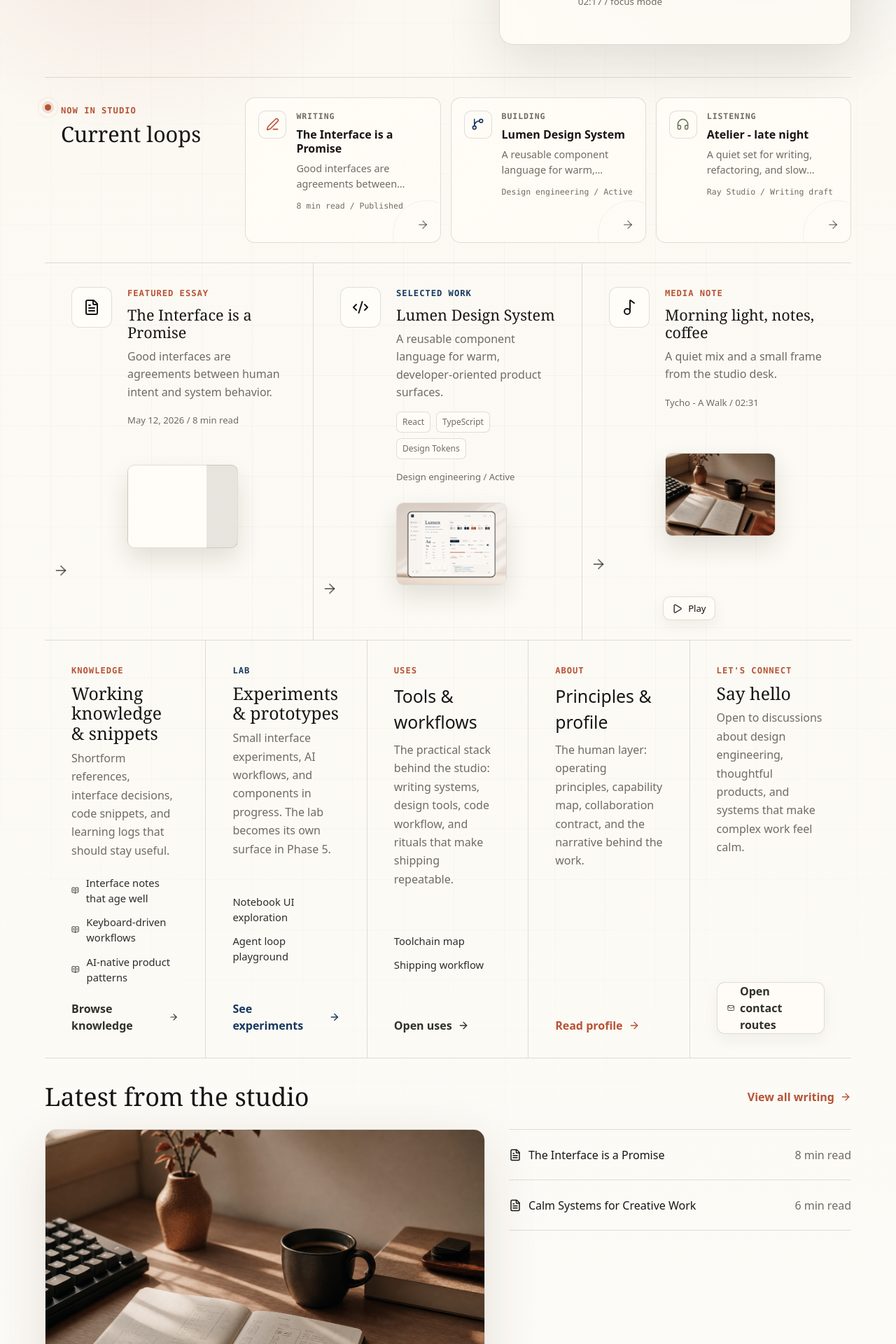
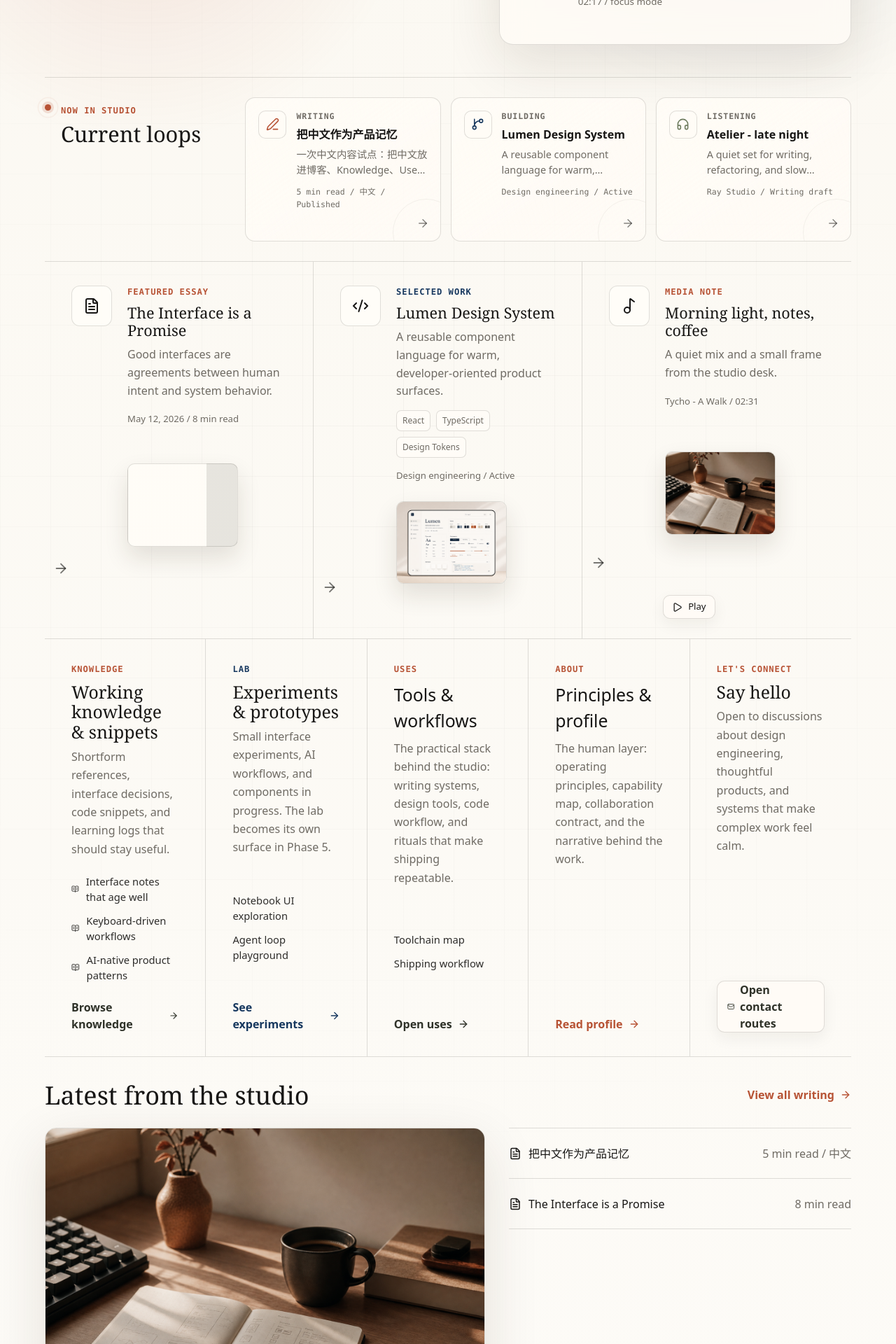
Before and after one commit to njueeRay/elegant-developer-studio, a Next.js app: page / in a window 1280 px wide. Shown: the part 760-2680 px from the top of the page at 70% size. Built offline with nearby package versions, Linux system fonts and the light colour scheme.

Commit message:
feat: add chinese content pilot

```diff
--- /dev/null
+++ b/src/content/posts/chinese-as-product-memory.mdx
@@ -0,0 +1,58 @@
+export const meta = {
+  slug: "chinese-as-product-memory",
+  title: "把中文作为产品记忆",
+  subtitle: "当个人站开始承载长期思考，中文不只是翻译层，而是更贴近判断、协作和复盘的工作语言。",
+  date: "2026-06-15",
+  updated: "2026-06-15",
+  status: "Published",
+  readingTime: "5 min read / 中文",
+  tags: ["中文写作", "Knowledge", "Product Systems"],
+  featured: true,
+  summary:
+    "一次中文内容试点：把中文放进博客、Knowledge、Uses 和 About，让个人主页开始记录更真实的判断过程。",
+  toc: [
+    { id: "language-is-a-system-surface", title: "语言也是系统表面" },
+    { id: "where-chinese-should-live", title: "中文应该住在哪里" },
+    { id: "what-to-keep-small", title: "先保持小而稳定" },
+  ],
+};
+
+# 把中文作为产品记忆
+
+个人主页如果只是一张漂亮名片，语言选择并不复杂。但当它开始承载项目地图、阶段复盘、知识库、作品集和长期写作时，语言就不再只是展示层，而会变成系统的一部分。
+
+中文在这里的价值不是“把英文翻译一遍”。它更适合承载判断、权衡、过程和协作语境。尤其当项目本身由中文讨论、中文复盘和中文飞书知识库推动时，中文内容应该进入公开站点，而不是只留在后台文档里。
+
+<InsightCard title="试点规则" tone="rust">
+  中文内容先进入少数高价值位置：博客、Knowledge、Uses、About。每一处都要有明确职责，不做整站机械双语。
+</InsightCard>
+
+## 语言也是系统表面
+
+界面语言不是皮肤。它决定读者如何理解一个人的工作方式、判断方式和表达密度。
+
+英文适合保留在组件名、技术路径、API、品牌和开源生态里，因为这些对象本来就以英文运转。中文适合表达项目判断、阶段复盘、协作原则和知识沉淀，因为这些内容更依赖语气、边界和细腻的上下文。
+
+所以这个站点不需要立刻变成严格双语站。更好的策略是先建立中文内容的“居住规则”：哪些页面适合中文，哪些页面只需要少量中文入口，哪些技术对象应该保持英文。
+
+## 中文应该住在哪里
+
+博客适合承载完整判断。它可以解释一个阶段为什么这样做，而不是只展示做了什么。
+
+Knowledge 适合沉淀短原则。比如“公开可达优先于内部存在”这种规则，不应该只埋在某次聊天里，它应该成为可引用的知识条目。
+
+Uses 适合记录工作流。工具本身可以是英文品牌，但使用方式、节奏和决策标准更适合中文描述。
+
+About 适合表达工作原则。一个人的产品判断和协作方式，如果只能用抽象英文短语描述，往往会损失很多真实感。
+
+## 先保持小而稳定
+
+中文内容第一阶段不追求数量。真正重要的是：它能不能进入现有系统，而不破坏导航、筛选、搜索、排版、移动端和追踪机制。
+
+如果这次试点成立，下一步可以继续补三类内容：
+
+- 中文长文：阶段复盘、产品判断、设计原则。
+- 中文 Knowledge：可复用的项目规则和决策句。
+- 中文 About/Uses：更真实的工作方式和工具链说明。
+
+这会让个人主页更像一个活的 Studio，而不只是一个漂亮的英文模板。
--- a/src/data/about.ts
+++ b/src/data/about.ts
@@ -53,6 +53,15 @@ export const aboutProfile = {
 };
 
 export const aboutPrinciples: AboutPrinciple[] = [
+  {
+    slug: "chinese-context",
+    title: "中文承载判断",
+    summary: "当项目讨论、飞书评论和阶段复盘都以中文推进时，中文应该进入公开系统。",
+    detail:
+      "我会保留技术对象的英文名称，但把产品判断、协作原则和长期复盘写成中文。语言不是翻译层，而是工作方式的一部分。",
+    icon: MessageSquare,
+    accent: "rust",
+  },
   {
     slug: "clarity",
     title: "Clarity before theatre",
@@ -153,6 +162,11 @@ export const aboutCapabilities: AboutCapability[] = [
 
 export const workingAgreements: WorkingAgreement[] = [
   {
+    title: "中文优先记录判断",
+    detail: "阶段复盘、项目地图、飞书同步和长期原则优先用中文表达；英文保留给代码路径、组件名、品牌和 API。",
+    signal: "中文是记忆层",
+  },
+  {
     title: "Define the shape first",
     detail: "We name the audience, route, components, constraints, and success criteria before adding surface polish.",
     signal: "Map before motion",
--- a/src/data/knowledge.ts
+++ b/src/data/knowledge.ts
@@ -23,6 +23,34 @@ export type KnowledgeEntry = {
 };
 
 export const knowledgeEntries: KnowledgeEntry[] = [
+  {
+    slug: "public-reachable-before-internal-complete",
+    kind: "Decision",
+    title: "公开可达优先于内部完成",
+    summary:
+      "一个页面、组件或知识条目只有在用户能从公开路径进入时，才算真正进入产品系统。",
+    signal: "用于审查 Uses、About、Lab、Knowledge 等页面是否只是内部存在，而没有公开入口。",
+    status: "Evergreen",
+    tags: ["中文", "IA", "Navigation", "Traceability"],
+    source: "Phase 13-16 review",
+    related: [
+      { label: "Navigation OS 复盘", href: "/knowledge#public-reachable-before-internal-complete" },
+      { label: "Uses", href: "/uses" },
+      { label: "About", href: "/about" },
+    ],
+    backlinks: [
+      {
+        label: "把中文作为产品记忆",
+        href: "/blog/chinese-as-product-memory#where-chinese-should-live",
+        context: "中文内容试点说明哪些内容应该进入公开站点。",
+      },
+      {
+        label: "Lab",
+        href: "/lab",
+        context: "组件只有可发现、可预览、可追踪时才算进入系统。",
+      },
+    ],
+  },
   {
     slug: "interfaces-are-promises",
     kind: "Pattern",
--- a/src/data/uses.ts
+++ b/src/data/uses.ts
@@ -136,6 +136,13 @@ export const useTools: UseTool[] = [
 
 export const useWorkflows: UseWorkflow[] = [
   {
+    step: "00",
+    time: "Before shipping",
+    title: "中文复盘",
+    description: "把阶段判断、页面边界、验证结果和下一步写成中文，先进入本地 Markdown，再同步飞书。",
+    key: "0",
+  },
+  {
     step: "01",
     time: "09:00 - 12:00",
     title: "Deep work",
@@ -167,7 +174,7 @@ export const useWorkflows: UseWorkflow[] = [
 
 export const pipelineSteps: PipelineStep[] = [
   { title: "Idea", detail: "Knowledge / Feishu" },
-  { title: "Draft", detail: "MDX / Figma" },
+  { title: "Draft", detail: "中文复盘 / MDX" },
   { title: "Build", detail: "Next.js / TypeScript" },
   { title: "Review", detail: "Playwright / GitHub" },
   { title: "Deploy", detail: "Vercel / Trace" },
--- a/src/lib/content.ts
+++ b/src/lib/content.ts
@@ -8,6 +8,9 @@ import CalmSystemsContent, {
 import CommandsAttentionContent, {
   meta as commandsAttentionMeta,
 } from "@/content/posts/commands-that-respect-attention.mdx";
+import ChineseProductMemoryContent, {
+  meta as chineseProductMemoryMeta,
+} from "@/content/posts/chinese-as-product-memory.mdx";
 import LumenContent, { meta as lumenMeta } from "@/content/projects/lumen.mdx";
 import StudioKnowledgeContent, {
   meta as studioKnowledgeMeta,
@@ -68,6 +71,11 @@ export type Project = ProjectMeta & {
 };
 
 const posts: Post[] = [
+  {
+    ...(chineseProductMemoryMeta as PostMeta),
+    kind: "post" as const,
+    Content: ChineseProductMemoryContent,
+  },
   {
     ...(interfacePromiseMeta as PostMeta),
     kind: "post" as const,
```
Also changed, not shown: 6 other files (tests, documents, lock files or other folders).
